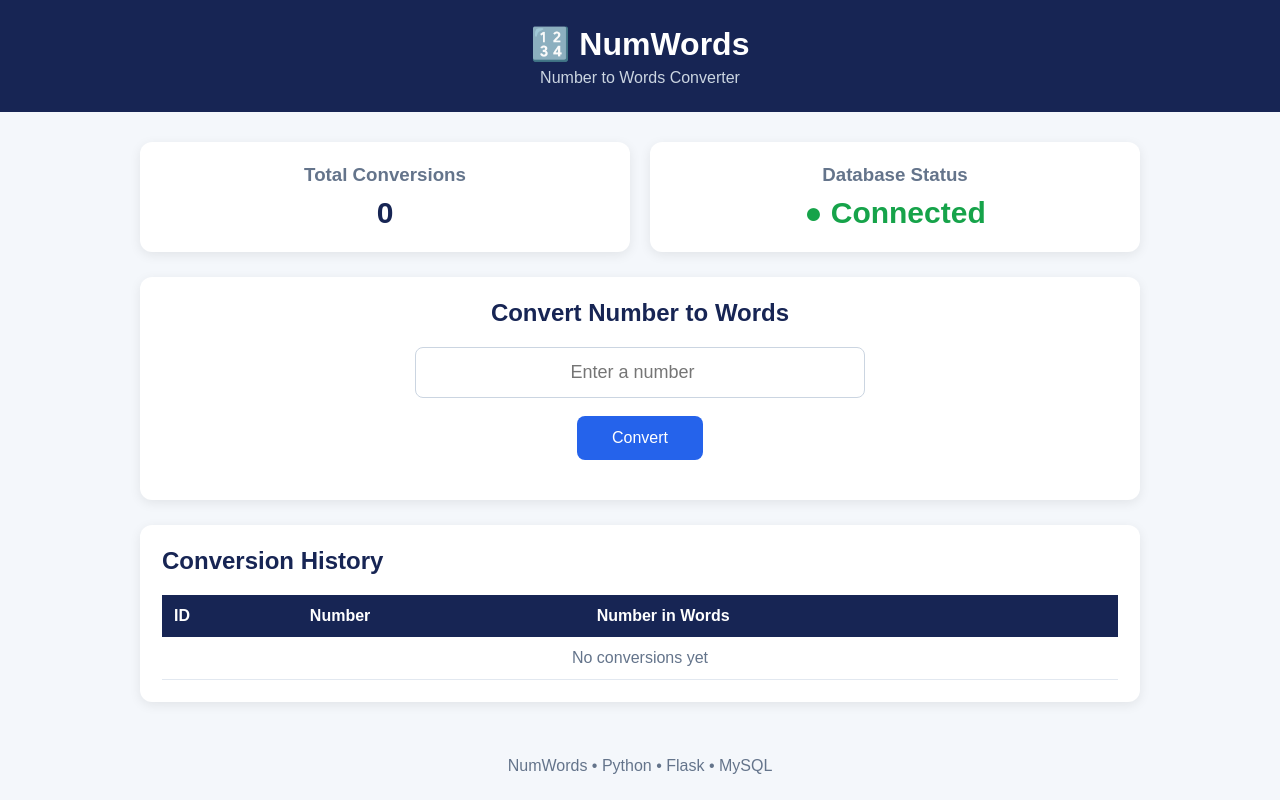
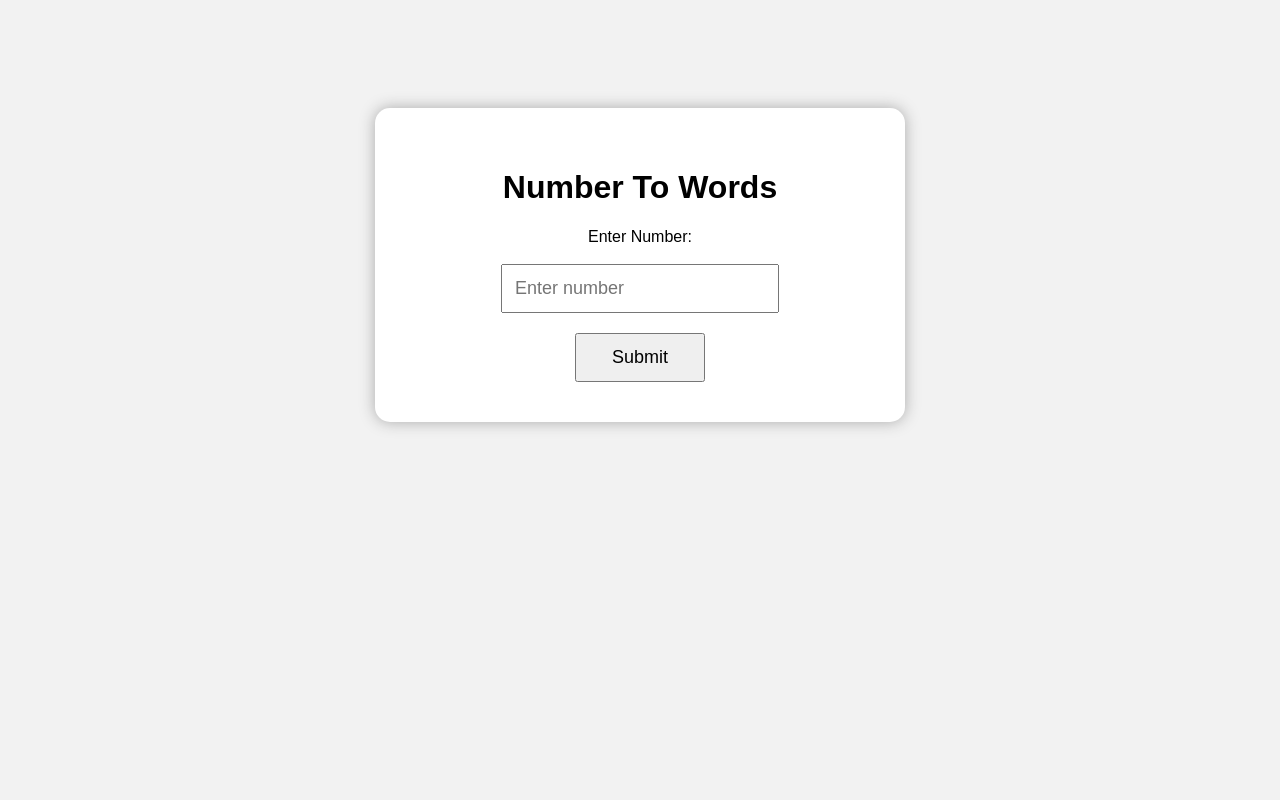
Before and after one commit to Dinakar2218/numwords-converter, a Flask app: page / in a window 1280 px wide. Run offline with Flask 3, Linux system fonts and the light colour scheme; data that the repository does not hold is empty.

Commit message:
Update NumWords project

```diff
--- a/app.py
+++ b/app.py
@@ -1,4 +1,4 @@
-from flask import Flask, render_template, request, redirect, url_for
+from flask import Flask, render_template, request
 import mysql.connector
 from num2words import num2words
 import os
@@ -6,95 +6,42 @@ import os
 app = Flask(__name__)
 
 
-# MySQL Connection
 def get_connection():
     return mysql.connector.connect(
         host=os.getenv("DB_HOST", "localhost"),
         user=os.getenv("DB_USER", "root"),
         password=os.getenv("DB_PASSWORD"),
-        database=os.getenv("DB_NAME", "number_project")
+        database=os.getenv("DB_NAME", "number_project"),
+        port=3306
     )
+
 
 
 @app.route("/", methods=["GET", "POST"])
 def home():
+    result = None
 
-    result = None
-    entered_number = None
+    if request.method == "POST":
+        number = int(request.form["number"])
 
-    # Convert Number
-    if request.method == "POST":
+        # Convert number into words
+        result = num2words(number).title().replace("-", " ")  +    "  Only "
 
-        entered_number = int(request.form["number"])
-
-        result = (
-            num2words(entered_number)
-            .title()
-            .replace("-", " ")
-            + " Only"
-        )
-
-        # Save into MySQL
+        # Save number and words into MySQL
         db = get_connection()
         cursor = db.cursor()
 
         cursor.execute(
-            """
-            INSERT INTO number_words
-            (number_value, word_value)
-            VALUES (%s, %s)
-            """,
-            (entered_number, result)
+            "INSERT INTO number_words (number_value, word_value) VALUES (%s, %s)",
+            (number, result)
         )
 
         db.commit()
+
         cursor.close()
         db.close()
 
-    # Get conversion history
-    db = get_connection()
-    cursor = db.cursor()
-
-    cursor.execute(
-        """
-        SELECT id, number_value, word_value
-        FROM number_words
-        ORDER BY id DESC
-        """
-    )
-
-    history = cursor.fetchall()
-
-    # Total conversions
-    total = len(history)
-
-    cursor.close()
-    db.close()
-
-    return render_template(
-        "index.html",
-        result=result,
-        entered_number=entered_number,
-        history=history,
-        total=total
-    )
-
-
-# Clear History
-@app.route("/clear", methods=["POST"])
-def clear_history():
-
-    db = get_connection()
-    cursor = db.cursor()
-
-    cursor.execute("DELETE FROM number_words")
-
-    db.commit()
-
-    cursor.close()
-    db.close()
-
-    return redirect(url_for("home"))
+    return render_template("index.html", result=result)
 
 
 if __name__ == "__main__":
--- a/templates/index.html
+++ b/templates/index.html
@@ -1,357 +1,80 @@
 <!DOCTYPE html>
-<html lang="en">
-
+<html>
 <head>
-    <meta charset="UTF-8">
-    <meta name="viewport" content="width=device-width, initial-scale=1.0">
-
-    <title>NumWords - Number to Words Converter</title>
+    <title>Number To Words</title>
 
     <style>
-        * {
-            box-sizing: border-box;
-            margin: 0;
-            padding: 0;
+        body {
+            font-family: Arial, sans-serif;
+            background: #f2f2f2;
+            text-align: center;
+            padding-top: 100px;
         }
 
-        body {
-            font-family: Arial, sans-serif;
-            background: #f4f7fb;
-            color: #222;
-        }
-
-        /* HEADER */
-        .header {
-            background: #172554;
-            color: white;
-            padding: 25px;
-            text-align: center;
-        }
-
-        .header h1 {
-            font-size: 32px;
-            margin-bottom: 6px;
-        }
-
-        .header p {
-            color: #cbd5e1;
-        }
-
-        /* MAIN CONTAINER */
-        .container {
-            width: 90%;
-            max-width: 1000px;
-            margin: 30px auto;
-        }
-
-        /* STATUS CARDS */
-        .stats {
-            display: grid;
-            grid-template-columns: 1fr 1fr;
-            gap: 20px;
-            margin-bottom: 25px;
-        }
-
-        .card {
+        .box {
             background: white;
-            padding: 22px;
-            border-radius: 12px;
-            box-shadow: 0 3px 12px rgba(0,0,0,0.08);
-        }
-
-        .stat-card {
-            text-align: center;
-        }
-
-        .stat-card h3 {
-            color: #64748b;
-            margin-bottom: 10px;
-        }
-
-        .stat-card h2 {
-            font-size: 30px;
-            color: #172554;
-        }
-
-        .connected {
-            color: #16a34a !important;
-        }
-
-        /* CONVERTER */
-        .converter {
-            text-align: center;
-            margin-bottom: 25px;
-        }
-
-        .converter h2 {
-            color: #172554;
-            margin-bottom: 20px;
+            width: 450px;
+            margin: auto;
+            padding: 40px;
+            border-radius: 15px;
+            box-shadow: 0 0 15px #aaa;
         }
 
         input {
-            width: 80%;
-            max-width: 450px;
-            padding: 14px;
-            border: 1px solid #cbd5e1;
-            border-radius: 8px;
+            width: 250px;
+            padding: 12px;
             font-size: 18px;
-            text-align: center;
-            outline: none;
         }
 
-        input:focus {
-            border-color: #2563eb;
-        }
-
-        .convert-btn {
-            display: block;
-            margin: 18px auto;
-            padding: 13px 35px;
-            background: #2563eb;
-            color: white;
-            border: none;
-            border-radius: 8px;
-            font-size: 16px;
+        button {
+            margin-top: 20px;
+            padding: 12px 35px;
+            font-size: 18px;
             cursor: pointer;
         }
 
-        .convert-btn:hover {
-            background: #1d4ed8;
-        }
-
-        /* RESULT */
         .result {
-            margin-top: 20px;
-            background: #eff6ff;
-            padding: 20px;
-            border-radius: 10px;
-        }
-
-        .result p {
-            color: #64748b;
-            margin-bottom: 8px;
-        }
-
-        .result h3 {
-            color: #172554;
-            line-height: 1.5;
-        }
-
-        /* HISTORY */
-        .history h2 {
-            color: #172554;
-            margin-bottom: 20px;
-        }
-
-        .table-wrapper {
-            overflow-x: auto;
-        }
-
-        table {
-            width: 100%;
-            border-collapse: collapse;
-        }
-
-        th {
-            background: #172554;
-            color: white;
-            padding: 12px;
-            text-align: left;
-        }
-
-        td {
-            padding: 12px;
-            border-bottom: 1px solid #e2e8f0;
-        }
-
-        tr:hover {
-            background: #f8fafc;
-        }
-
-        .empty {
-            text-align: center;
-            color: #64748b;
-        }
-
-        /* CLEAR BUTTON */
-        .clear-form {
-            text-align: right;
-            margin-top: 20px;
-        }
-
-        .clear-btn {
-            background: #dc2626;
-            color: white;
-            border: none;
-            padding: 11px 20px;
-            border-radius: 7px;
-            cursor: pointer;
-        }
-
-        .clear-btn:hover {
-            background: #b91c1c;
-        }
-
-        /* FOOTER */
-        footer {
-            text-align: center;
-            padding: 25px;
-            color: #64748b;
-        }
-
-        @media (max-width: 600px) {
-            .stats {
-                grid-template-columns: 1fr;
-            }
-
-            .header h1 {
-                font-size: 25px;
-            }
-
-            input {
-                width: 100%;
-            }
+            margin-top: 30px;
+            font-size: 22px;
+            font-weight: bold;
         }
     </style>
 </head>
 
-
 <body>
 
-    <!-- HEADER -->
-    <div class="header">
-        <h1>🔢 NumWords</h1>
-        <p>Number to Words Converter</p>
-    </div>
+<div class="box">
 
+    <h1>Number To Words</h1>
 
-    <div class="container">
+    <form method="POST">
 
-        <!-- STATUS -->
-        <div class="stats">
+        <label>Enter Number:</label>
 
-            <div class="card stat-card">
-                <h3>Total Conversions</h3>
-                <h2>{{ total }}</h2>
-            </div>
+        <br><br>
 
-            <div class="card stat-card">
-                <h3>Database Status</h3>
-                <h2 class="connected">● Connected</h2>
-            </div>
+        <input type="number"
+               name="number"
+               placeholder="Enter number"
+               required>
 
-        </div>
+        <br>
 
-
-        <!-- CONVERTER -->
-        <div class="card converter">
-
-            <h2>Convert Number to Words</h2>
-
-            <form method="POST" action="/">
-
-                <input
-                    type="number"
-                    name="number"
-                    placeholder="Enter a number"
-                    required
-                >
-
-                <button
-                    type="submit"
-                    class="convert-btn">
-                    Convert
-                </button>
+        <button type="submit">Submit</button>
 
     </form>
-
 
     {% if result %}
 
     <div class="result">
-
-                <p>Number in Words</p>
-
-                <h3>{{ result }}</h3>
-
+        Number in Words:
+        <br><br>
+        {{ result }}
     </div>
 
     {% endif %}
 
 </div>
 
-
-        <!-- HISTORY -->
-        <div class="card history">
-
-            <h2>Conversion History</h2>
-
-            <div class="table-wrapper">
-
-                <table>
-
-                    <thead>
-                        <tr>
-                            <th>ID</th>
-                            <th>Number</th>
-                            <th>Number in Words</th>
-                        </tr>
-                    </thead>
-
-                    <tbody>
-
-                        {% for row in history %}
-
-                        <tr>
-                            <td>{{ row[0] }}</td>
-                            <td>{{ row[1] }}</td>
-                            <td>{{ row[2] }}</td>
-                        </tr>
-
-                        {% else %}
-
-                        <tr>
-                            <td colspan="3" class="empty">
-                                No conversions yet
-                            </td>
-                        </tr>
-
-                        {% endfor %}
-
-                    </tbody>
-
-                </table>
-
-            </div>
-
-
-            {% if history %}
-
-            <form
-                method="POST"
-                action="/clear"
-                class="clear-form"
-                onsubmit="return confirm('Clear all conversion history?');">
-
-                <button
-                    type="submit"
-                    class="clear-btn">
-                    Clear History
-                </button>
-
-            </form>
-
-            {% endif %}
-
-        </div>
-
-    </div>
-
-
-    <footer>
-        NumWords • Python • Flask • MySQL
-    </footer>
-
 </body>
-
 </html>
```
Lines whose indentation alone changed are shown as unchanged.
